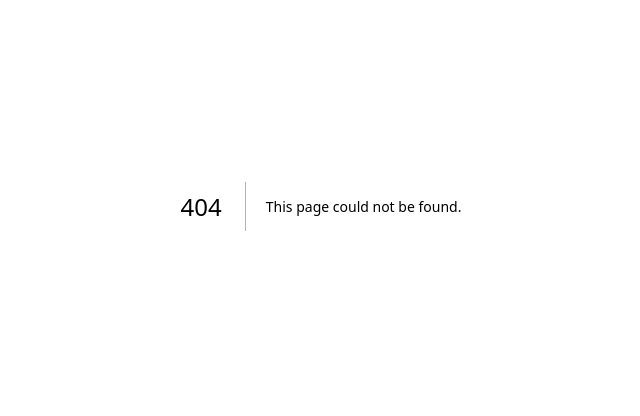
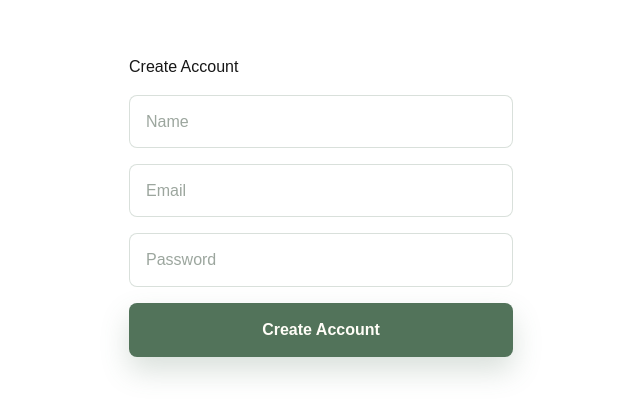
Before and after one commit to Shisa2025/bloompal, a Next.js app: page /signup in a window 1280 px wide. Before the commit this address had no page. Shown: the part 194-610 px from the top of the page, without its empty margins (319-959 px from the left). Built offline with nearby package versions, Linux system fonts and the light colour scheme.

Commit message:
Changes for signup account

```diff
--- /dev/null
+++ b/app/api/signup/route.ts
@@ -0,0 +1,12 @@
+import { NextResponse } from "next/server";
+
+export async function POST(request: Request) {
+  const body = await request.json();
+
+  console.log("Received signup:", body);
+
+  return NextResponse.json({
+    success: true,
+    message: "Account created successfully!",
+  });
+}
--- a/app/login/page.tsx
+++ b/app/login/page.tsx
@@ -1,5 +1,6 @@
 import DesktopOnly from "../components/DesktopOnly";
 import { loginAction } from "./actions";
+import Link from "next/link";
 
 type LoginPageProps = {
   searchParams?: Promise<{
@@ -162,12 +163,12 @@ export default async function LoginPage({ searchParams }: LoginPageProps) {
 
               <p className="text-center text-sm text-[#5f6f63]">
                 New to BloomPal?{" "}
-                <a
+                <Link
                   className="font-semibold text-[#52735a]"
-                  href="#create-account"
+                  href="/signup"
                 >
                   Create an account
-                </a>
+                </Link>
               </p>
             </form>
           </section>
--- /dev/null
+++ b/app/signup/page.tsx
@@ -0,0 +1,71 @@
+"use client";
+
+import { useState } from "react";
+
+export default function SignupPage() {
+  const [name, setName] = useState("");
+  const [email, setEmail] = useState("");
+  const [password, setPassword] = useState("");
+
+  async function handleSubmit(e: React.FormEvent) {
+    e.preventDefault();
+
+    const response = await fetch("/api/signup", {
+      method: "POST",
+      headers: {
+        "Content-Type": "application/json",
+      },
+      body: JSON.stringify({
+        name,
+        email,
+        password,
+      }),
+    });
+
+    const data = await response.json();
+
+    alert(data.message);
+  }
+
+  return (
+    <section className="min-h-screen flex items-center justify-center">
+      <form
+        onSubmit={handleSubmit}
+        className="flex flex-col gap-4 w-96"
+      >
+        <h1>Create Account</h1>
+
+        <input
+          type="text"
+          placeholder="Name"
+          className="login-input"
+          value={name}
+          onChange={(e) => setName(e.target.value)}
+        />
+
+        <input
+          type="email"
+          placeholder="Email"
+          className="login-input"
+          value={email}
+          onChange={(e) => setEmail(e.target.value)}
+        />
+
+        <input
+          type="password"
+          placeholder="Password"
+          className="login-input"
+          value={password}
+          onChange={(e) => setPassword(e.target.value)}
+        />
+
+        <button
+          type="submit"
+          className="login-button"
+        >
+          Create Account
+        </button>
+      </form>
+    </section>
+  );
+}
```
